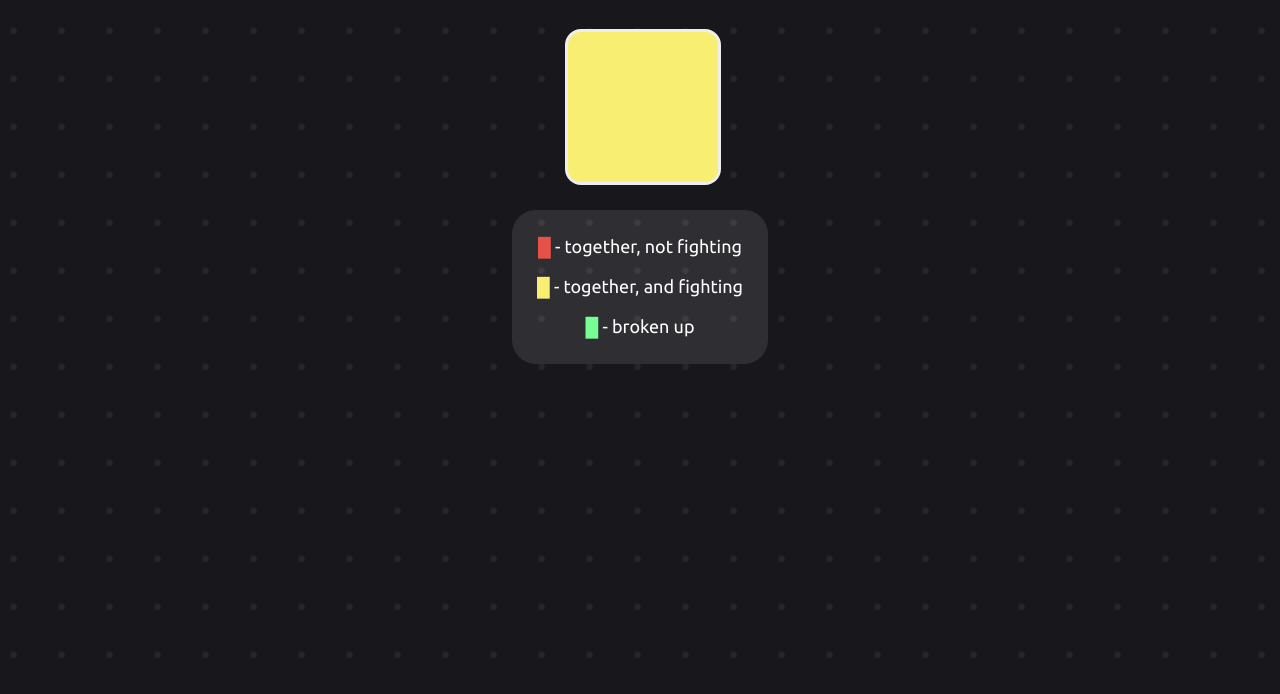
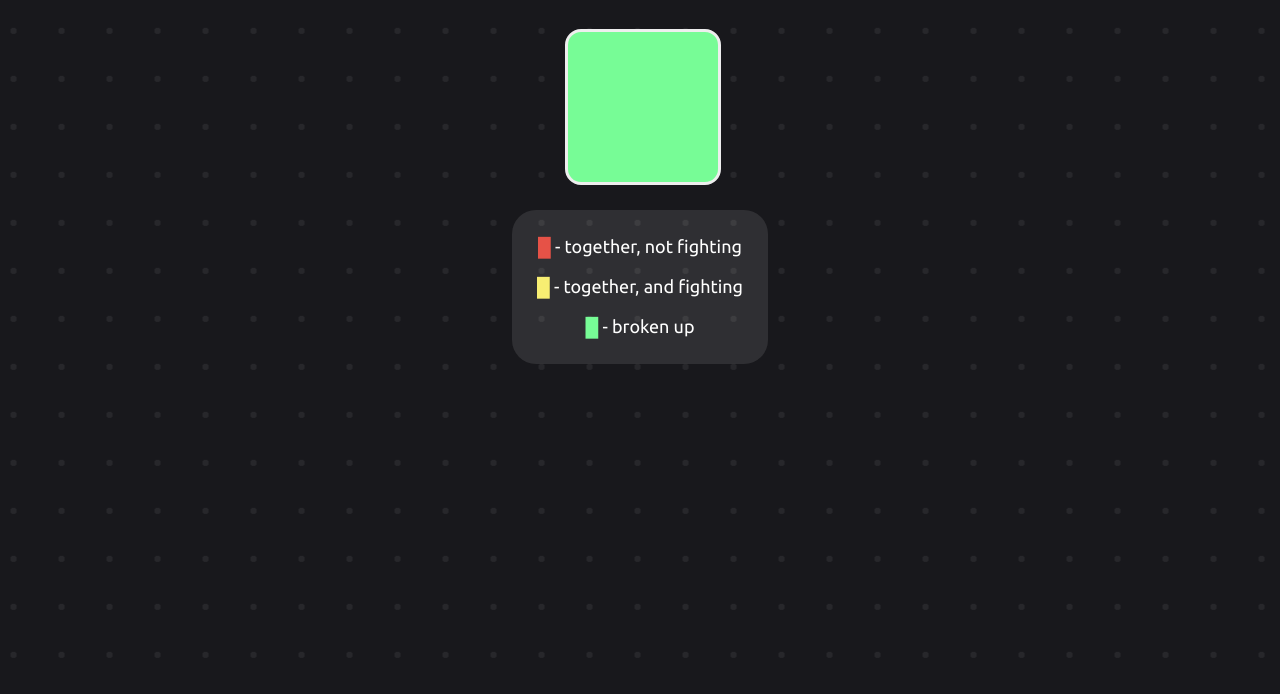
Before and after one commit to jpolisky/baddie-status, a plain HTML site: page index.html in a window 1280 px wide. Shown: the part 106-800 px from the top of the page. Drawn offline with nearby package versions, Linux system fonts and the light colour scheme.

Commit message:
Update style.css
Baddie Status

```diff
--- a/style.css
+++ b/style.css
@@ -31,7 +31,7 @@ h1 {
   width: 150px;
   margin-left: clamp(4rem, 50vw - 75px, 48rem);
   margin-top: 25px;
-  background-color: var(--yellow);
+  background-color: var(--green);
   border: 3px solid #eee;
   border-radius: 16px;
 
```
